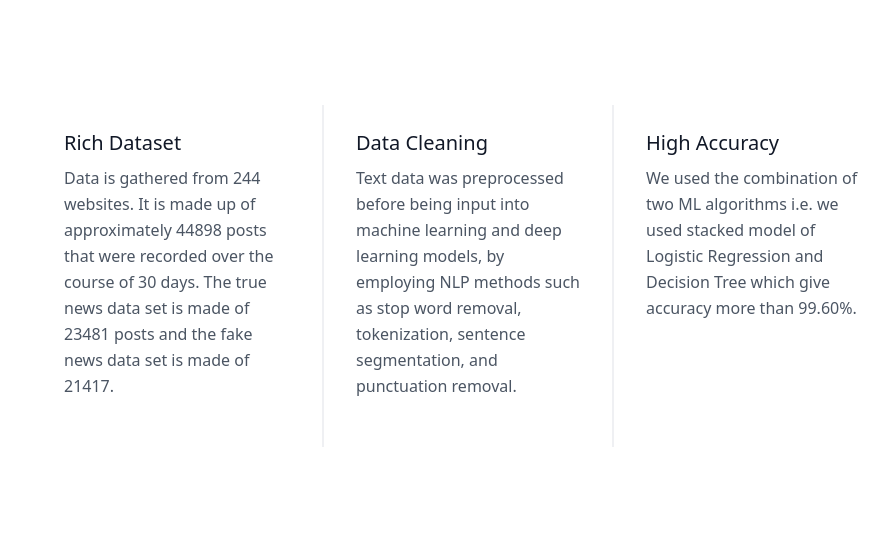
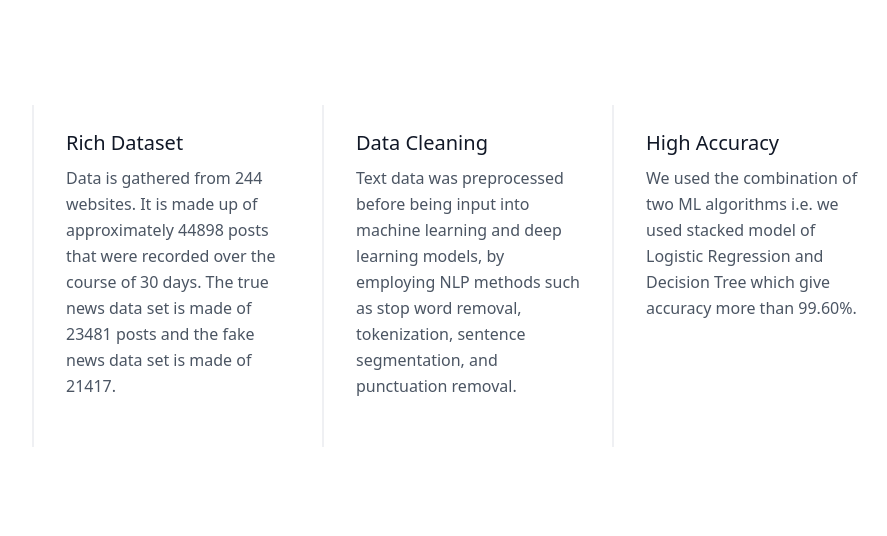
Before and after one commit to AbhinandanGautam/Fake_News_Detection, a Flask app: page / in a window 1280 px wide. Shown: the part 714-1250 px from the top of the page, without its empty margins (173-1060 px from the left). Run offline with Flask 2, Linux system fonts and the light colour scheme; parts of the project's set-up code (start-up, migrations or seed data) failed here and were passed over.

Commit message:
changes 17/06/2022

```diff
--- a/templates/index.html
+++ b/templates/index.html
@@ -9,10 +9,16 @@
     <link href="https://cdn.jsdelivr.net/npm/bootstrap@5.0.2/dist/css/bootstrap.min.css" rel="stylesheet" integrity="sha384-EVSTQN3/azprG1Anm3QDgpJLIm9Nao0Yz1ztcQTwFspd3yD65VohhpuuCOmLASjC" crossorigin="anonymous">
     <link href="https://unpkg.com/tailwindcss@^2/dist/tailwind.min.css" rel="stylesheet">
 
+    <style>
+      @media (max-width:800px){
+
+      }
+    </style>
+
     <title>Auth News</title>
   </head>
   <body>
-    <nav class="navbar navbar-expand-lg " style="background-color: #8B5CF6;">
+    <nav class="navbar navbar-expand-lg navbar-dark" style="background-color: #8B5CF6;">
       <div class="container-fluid">
         <a class="navbar-brand" href="#" style="color: white;">Auth News</a>
         <button class="navbar-toggler" type="button" data-bs-toggle="collapse" data-bs-target="#navbarSupportedContent" aria-controls="navbarSupportedContent" aria-expanded="false" aria-label="Toggle navigation">
@@ -126,7 +132,7 @@
             <p class="leading-relaxed text-base mb-4">In our website, we are going to perform binary classification of various news articles and news reports available online with the help of concepts related to AI and Machine Learning. We aim to give user the ability to classify the news as fake or real and also give ability to check the authenticity of the websites or web pages which are publishing the news articles.</p>
           </div>
           <div class="flex flex-wrap" style="justify-content: center;">
-            <div class="xl:w-1/4 lg:w-1/2 md:w-full px-8 py-6 border-gray-200 border-opacity-60">
+            <div class="xl:w-1/4 lg:w-1/2 md:w-full px-8 py-6 border-l-2 border-gray-200 border-opacity-60">
               <h2 class="text-lg sm:text-xl text-gray-900 font-medium title-font mb-2">Rich Dataset</h2>
               <p class="leading-relaxed text-base mb-4">Data is gathered from 244 websites. It is made up of approximately 44898 posts that were recorded over the course of 30 days. The true news data set is made of 23481 posts and the fake news data set is made of 21417.</p>
             </div>
```
